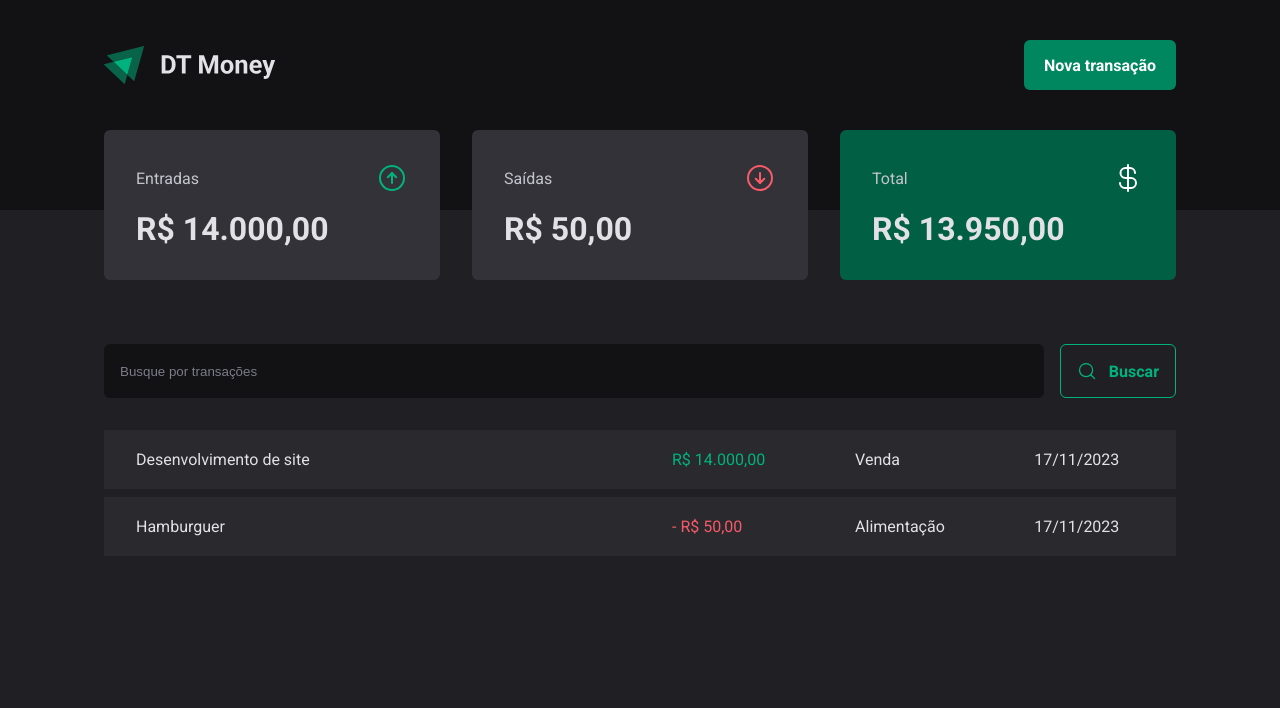
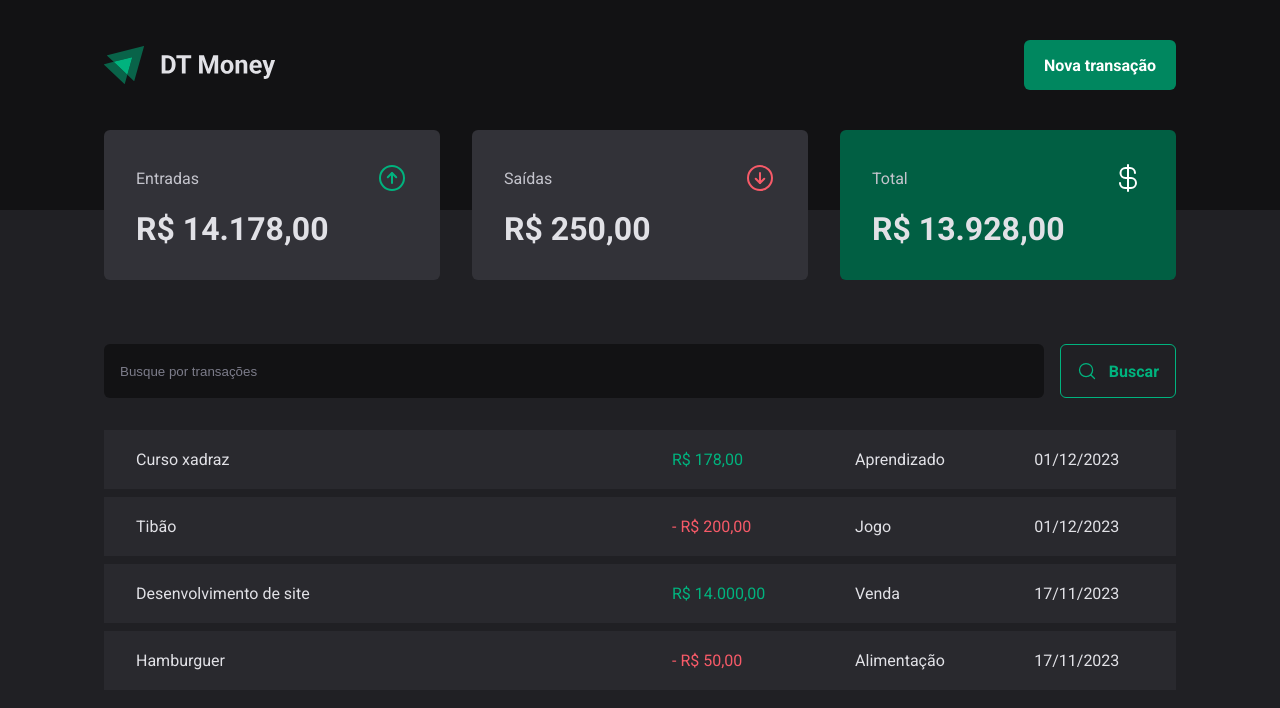
Before and after one commit to VitorCruz78/DT-Money, a React (Vite) app in the folder dt-money/: page / in a window 1280 px wide. Shown: the top 708 px of the page. Built offline with nearby package versions, Linux system fonts and the light colour scheme; data requests are answered from the project's data file.

Commit message:
Criando nova transação e adicionando axios

```diff
--- a/dt-money/server.json
+++ b/dt-money/server.json
@@ -15,6 +15,22 @@
       "category": "Alimentação",
       "price": 50,
       "createdAt": "2023-11-17T02:00:30.397Z"
+    },
+    {
+      "description": "Tibão",
+      "category": "Jogo",
+      "price": 200,
+      "type": "outcome",
+      "createdAt": "2023-12-01T00:41:58.701Z",
+      "id": 3
+    },
+    {
+      "description": "Curso xadraz",
+      "category": "Aprendizado",
+      "price": 178,
+      "type": "income",
+      "createdAt": "2023-12-01T00:53:51.700Z",
+      "id": 4
     }
   ]
 }
--- a/dt-money/src/components/NewTransactionModal/index.tsx
+++ b/dt-money/src/components/NewTransactionModal/index.tsx
@@ -1,9 +1,11 @@
+import { useContext } from 'react';
 import * as Dialog from '@radix-ui/react-dialog'
 import * as z from 'zod'
 import { zodResolver } from '@hookform/resolvers/zod';
 import { useForm, Controller } from 'react-hook-form'
 import { CloseButton, Content, Overlay, TransactionType, TransactionTypeButton } from './styles'
 import { ArrowCircleDown, ArrowCircleUp, X } from 'phosphor-react'
+import { TransactionsContext } from '../../contexts/TransactionsContext';
 
 const newTrasactionFormSchema = z.object({
     description: z.string(),
@@ -15,11 +17,14 @@ const newTrasactionFormSchema = z.object({
 type NewTransactionFormInputs = z.infer<typeof newTrasactionFormSchema>
 
 export function NewTransactionModal() {
+    const { createTransaction } = useContext(TransactionsContext)
+
     const {
         control,
         register,
         handleSubmit,
         formState: { isSubmitting },
+        reset,
     } = useForm<NewTransactionFormInputs>({
         resolver: zodResolver(newTrasactionFormSchema),
         defaultValues: {
@@ -27,8 +32,17 @@ export function NewTransactionModal() {
         }
     })
 
-    function handleCreateNewTransaction(data: NewTransactionFormInputs) {
-        console.log(data)
+    async function handleCreateNewTransaction(data: NewTransactionFormInputs) {
+        const { description, price, category, type } = data
+
+        await createTransaction({
+            description,
+            price,
+            category,
+            type
+        })
+
+        reset()
     }
 
     return (
--- a/dt-money/src/contexts/TransactionsContext.tsx
+++ b/dt-money/src/contexts/TransactionsContext.tsx
@@ -1,4 +1,5 @@
 import { ReactNode, createContext, useEffect, useState } from "react";
+import { api } from "../lib/axios";
 
 interface Transaction {
     id: number
@@ -11,10 +12,19 @@ interface Transaction {
 
 interface TransactionContextType {
     transactions: Transaction[]
+    fetchTransactions: (query?: string) => Promise<void>
+    createTransaction: (data: CreateTransactionInput) => Promise<void>
 }
 
 interface TransactionProviderProps {
     children: ReactNode
+}
+
+interface CreateTransactionInput {
+    description: string
+    price: number
+    category: string
+    type: 'income' | 'outcome'
 }
 
 export const TransactionsContext = createContext({} as TransactionContextType)
@@ -22,19 +32,38 @@ export const TransactionsContext = createContext({} as TransactionContextType)
 export function TransactionsProvider({ children }: TransactionProviderProps) {
     const [transactions, setTransactions] = useState<Transaction[]>([])
 
-    async function loadTransaction() {
-        const response = await fetch('http://localhost:3000/transactions')
-        const data = await response.json()
+    async function fetchTransactions(query?: string) {
+        const response = await api.get('transactions', {
+            params: {
+                _sort: 'createdAt',
+                _order: 'desc',
+                q: query
+            }
+        })
 
-        setTransactions(data)
+        setTransactions(response.data)
+    }
+
+    async function createTransaction(data: CreateTransactionInput) {
+        const { description, price, category, type } = data
+
+        const response = await api.post('transactions', {
+            description,
+            category,
+            price,
+            type,
+            createdAt: new Date(),
+        })
+
+        setTransactions(state => [response.data, ...state])
     }
 
     useEffect(() => {
-        loadTransaction()
+        fetchTransactions()
     }, [])
 
     return (
-        <TransactionsContext.Provider value={{ transactions }}>
+        <TransactionsContext.Provider value={{ transactions, fetchTransactions, createTransaction }}>
             {children}
         </TransactionsContext.Provider>
     )
--- /dev/null
+++ b/dt-money/src/lib/axios.ts
@@ -0,0 +1,5 @@
+import axios from "axios";
+
+export const api = axios.create({
+    baseURL: 'http://localhost:3000'
+})
--- a/dt-money/src/pages/components/SearchForm/index.tsx
+++ b/dt-money/src/pages/components/SearchForm/index.tsx
@@ -1,8 +1,10 @@
 import { useForm } from "react-hook-form";
+import { useContext } from 'react'
 import { MagnifyingGlass } from "phosphor-react";
 import { SearchFormContainer } from "./styles";
 import * as z from 'zod'
 import { zodResolver } from "@hookform/resolvers/zod";
+import { TransactionsContext } from "../../../contexts/TransactionsContext";
 
 const searchFormSchema = z.object({
     query: z.string()
@@ -11,6 +13,8 @@ const searchFormSchema = z.object({
 type SearchFormInputs = z.infer<typeof searchFormSchema>
 
 export function SearchForm() {
+    const { fetchTransactions } = useContext(TransactionsContext)
+
     const {
         register,
         handleSubmit,
@@ -19,8 +23,8 @@ export function SearchForm() {
         resolver: zodResolver(searchFormSchema)
     })
 
-    function handleSearchTransactions(data: SearchFormInputs) {
-        console.log(data)
+    async function handleSearchTransactions(data: SearchFormInputs) {
+        await fetchTransactions(data.query)
     }
 
     return (
```
Also changed, not shown: dt-money/package.json (+5 -2 lines), dt-money/.eslintrc.json (added), 1 other file (tests, documents, lock files or other folders). Lines whose indentation alone changed are shown as unchanged.
